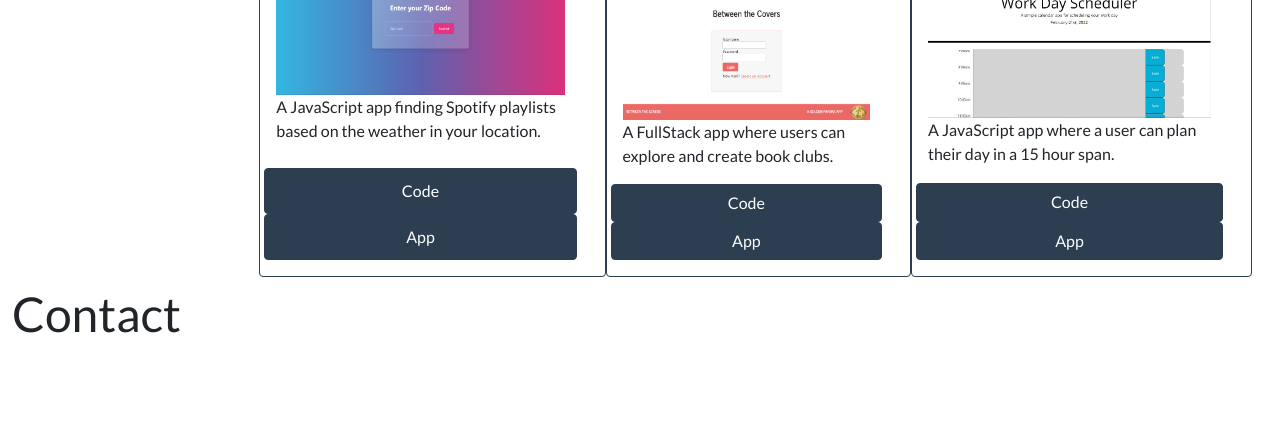
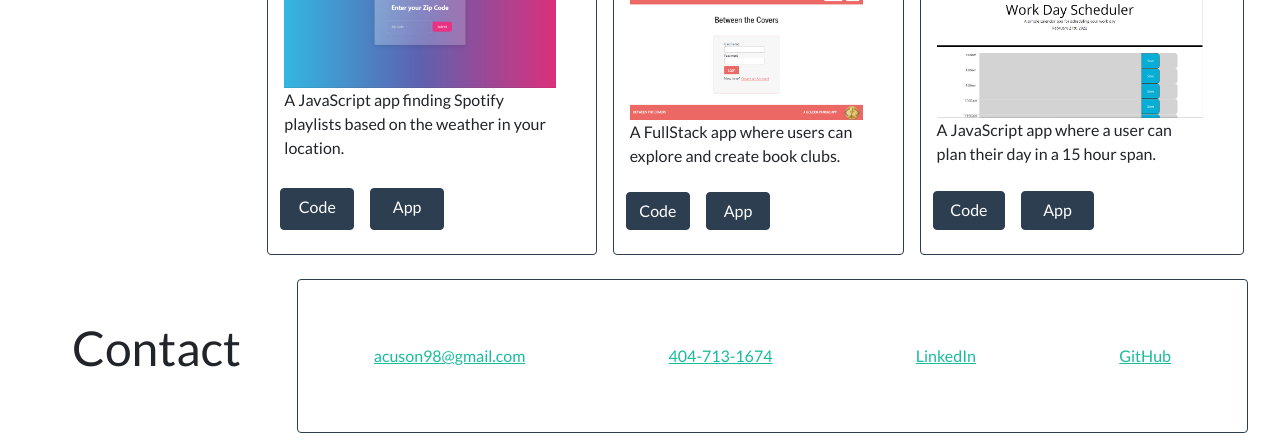
Before and after one commit to acuson/updated-portfolio, a plain HTML site: page index.html in a window 1280 px wide. Shown: the part 588-1029 px from the top of the page. Before the commit the page ends 939 px from the top, so only its background shows below. Drawn offline with Linux system fonts and the light colour scheme.

Commit message:
finished all cards

```diff
--- a/index.html
+++ b/index.html
@@ -33,15 +33,15 @@
         <section class="container-fluid m-2" id="anchor-about">
             <div class="container-fluid d-flex">
                 <h1 class="m-5">About Me</h1>
-                    <div class="card">
+                    <div class="card border-primary">
                         <div class="card-body container-fluid d-flex justify-content-between">
                             <img src="./assets/Headshot.jpg" alt="Alyssa's headshot" class="w-25 m-2">
                             <p class="lead m-2">Hi, my name is Alyssa Cuson, and I am an aspiring developer. I graduated from the University of Georgia with a degree in Economics. I started my career working for Atlanta tech startups in marketing. I then transitioned into recruiting and have experience recruiting for several industries, including IT. I am a student at Georgia Tech for their coding boot camp. My goal is to use the skills from this program to transition into an exciting career in development. This has already started as I look forward to work with Search Discovery in Atlanta as an Associate Analytics Engineer in March.</p>
 
                         </div>
                         <div class="card-body container-fluid d-flex justify-content-left">
-                            <button class="btn btn-primary m-2">LinkedIn</button><br>
-                            <button class="btn btn-primary m-2">GitHub</button>
+                            <a href="https://linkedin.com/in/alyssacuson" class="btn btn-primary m-2">LinkedIn</a><br>
+                            <a href="https://github.com/acuson" class="btn btn-primary m-2">GitHub</a>
                         </div>
 
                     </div>
@@ -53,39 +53,47 @@
             <div class="container-fluid d-flex">
                 <h1 class="m-5">Work</h1>
                 <div class="card-deck container-fluid d-flex">
-                    <div class="card border-primary">
+                    <div class="card border-primary m-2">
                         <div class="card-body container-fluid d-flex row">
                             <h3 class="card-title">MeteoMelodies</h5>
                             <img src="./assets/meteo-melodies.PNG" alt="Meteo Melodies landing page">
                             <p class="card-text">A JavaScript app finding Spotify playlists based on the weather in your location.</p>
-                            <button class="btn btn-primary">Code</button>
-                            <button class="btn btn-primary">App</button>
+                            <a href="https://github.com/acuson/meteo-melodies" class="btn btn-primary w-25 m-2">Code</a>
+                            <a href="https://acuson.github.io/meteo-melodies/" class="btn btn-primary w-25 m-2">App</a>
                         </div>
                     </div>
-                    <div class="card border-primary">
+                    <div class="card border-primary m-2">
                         <div class="card-body container-fluid d-flex row">
                             <h3 class="card-title">Between the Covers</h5>
                             <img src="./assets/btc.png" alt="Between the Covers landing page">
                             <p class="card-text">A FullStack app where users can explore and create book clubs.</p>
-                            <button class="btn btn-primary">Code</button>
-                            <button class="btn btn-primary">App</button>
+                            <a href="https://github.com/acuson/between-the-covers" class="btn btn-primary w-25 m-2">Code</a>
+                            <a href="https://between-the-covers.herokuapp.com/" class="btn btn-primary w-25 m-2">App</a>
                         </div>
                     </div>
-                    <div class="card border-primary">
+                    <div class="card border-primary m-2">
                         <div class="card-body container-fluid d-flex row">
                             <h3 class="card-title">Work Day Scheduler</h5>
                             <img src="./assets/wds.PNG" alt="Work day Scheduler landing page">
                             <p class="card-text">A JavaScript app where a user can plan their day in a 15 hour span.</p>
-                            <button class="btn btn-primary">Code</button>
-                            <button class="btn btn-primary">App</button>
+                            <a href="https://github.com/acuson/work-day-scheduler" class="btn btn-primary w-25 m-2">Code</a>
+                            <a href="https://acuson.github.io/work-day-scheduler/" class="btn btn-primary w-25 m-2">App</a>
                         </div>
                     </div>
                 </div>
             </div>
         </section>
         <section class="container-fluid" id="anchor-contact">
-            <div>
-                <h1>Contact</h1>
+            <div class="container-fluid d-flex">
+                <h1 class="m-5">Contact</h1>
+                <div class="card border-primary m-2 container-fluid d-flex">
+                    <div class="card-body container-fluid d-flex justify-content-between">
+                        <a href="#" class="m-5">acuson98@gmail.com</a>
+                        <a href="#" class="m-5">404-713-1674</a>
+                        <a href="https://linkedin.com/in/alyssacuson" class="m-5">LinkedIn</a>
+                        <a href="https://github.com/acuson" class="m-5">GitHub</a>
+                    </div>
+                </div>
             </div>
         </section>
     </main>
```
